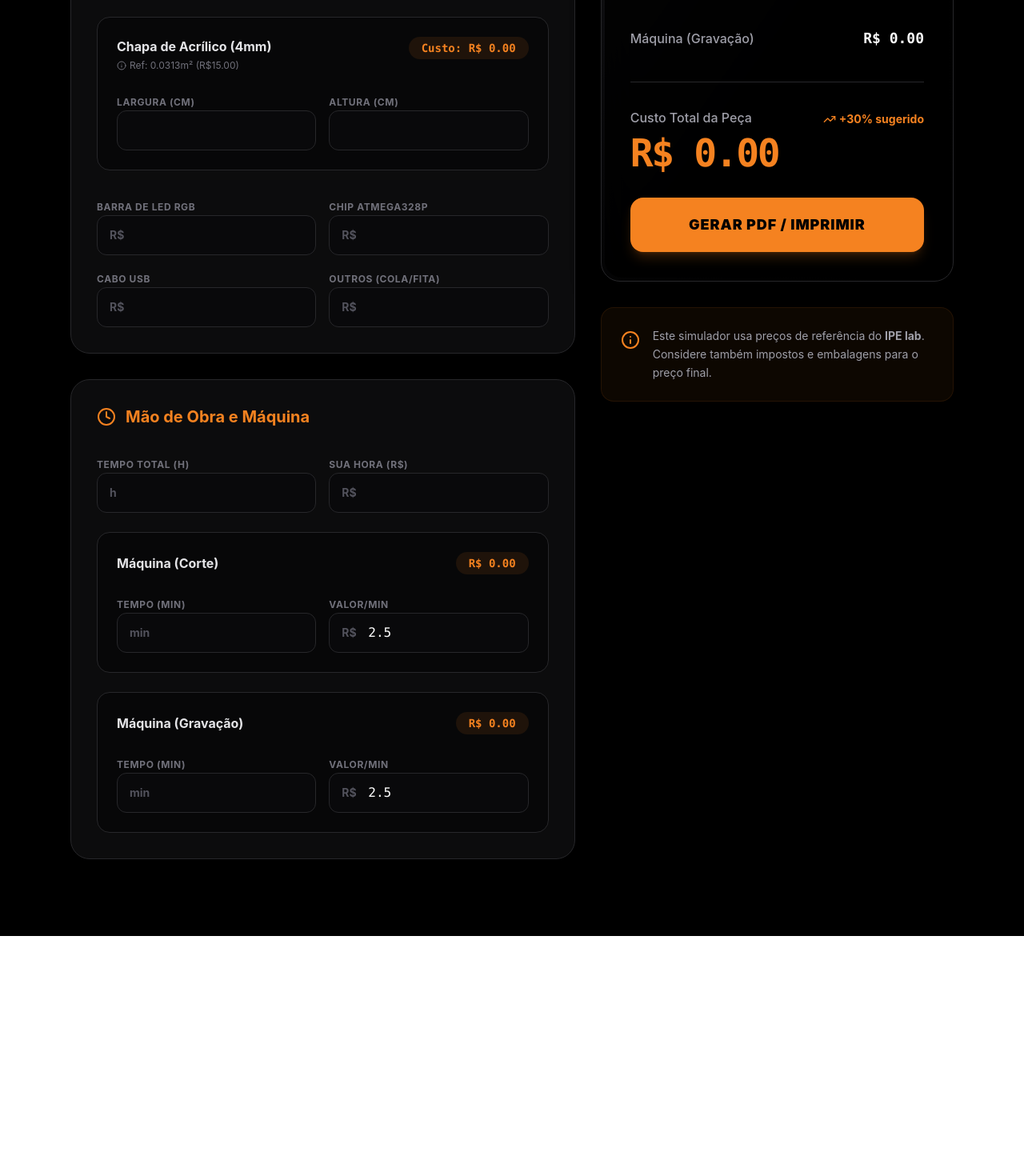
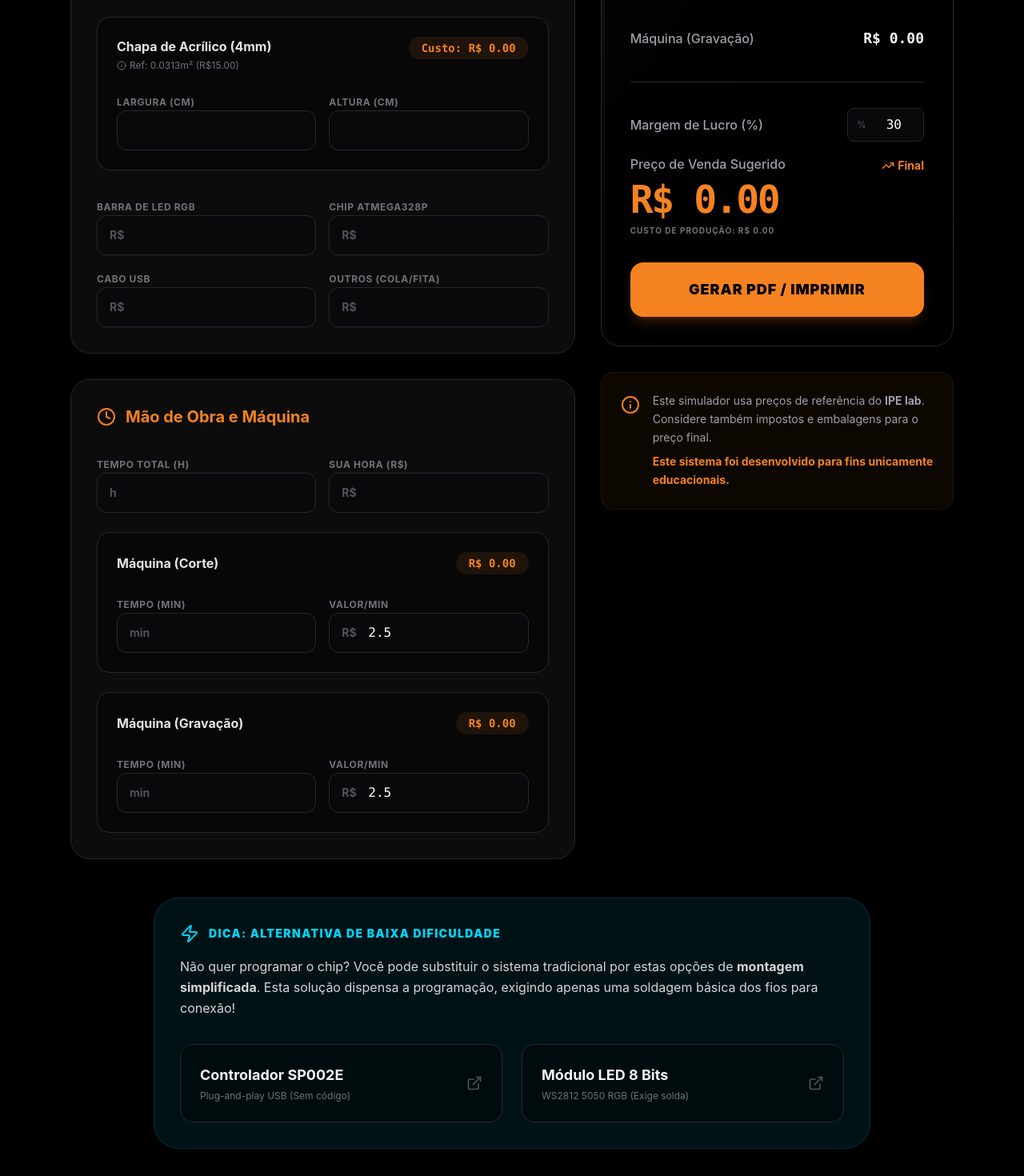
Before and after one commit to marceloengvs-hub/https-github.com-marceloengvs-hub-Oficina_Maker, a Next.js app: page /simulador in a window 1280 px wide. Shown: the part 660-2130 px from the top of the page at 80% size. Before the commit the page ends 1830 px from the top, so only its background shows below. Built offline with nearby package versions, Linux system fonts and the light colour scheme.

Commit message:
feat: melhorias no simulador de custos (alternativa simplificada, margem de lucro variável, aviso educacional e correção de hidratação)

```diff
--- a/app/simulador/page.tsx
+++ b/app/simulador/page.tsx
@@ -1,8 +1,8 @@
 'use client';
 
-import React, { useState } from 'react';
+import React, { useState, useEffect } from 'react';
 import Link from 'next/link';
-import { ArrowLeft, Calculator, Layers, Clock, TrendingUp, Info } from 'lucide-react';
+import { ArrowLeft, Calculator, Layers, Clock, TrendingUp, Info, ExternalLink, Zap } from 'lucide-react';
 import { motion } from 'motion/react';
 
 export default function SimuladorPage() {
@@ -21,6 +21,14 @@ export default function SimuladorPage() {
   const [machineRatePerMin, setMachineRatePerMin] = useState<number | string>(2.5);
   const [gravacaoTime, setGravacaoTime] = useState<number | string>("");
   const [gravacaoRatePerMin, setGravacaoRatePerMin] = useState<number | string>(2.5);
+  const [profitMargin, setProfitMargin] = useState<number | string>(30);
+  const [mounted, setMounted] = useState(false);
+
+  useEffect(() => {
+    setMounted(true);
+  }, []);
+
+
 
   const acrilicoPieces = [
     { area: 2.0, price: 410.0 }, { area: 1.0, price: 205.0 },
@@ -46,7 +54,9 @@ export default function SimuladorPage() {
   const materialCost = mdfCost + acrilicoCost + (Number(led) || 0) + (Number(chip) || 0) + (Number(cabo) || 0) + (Number(others) || 0);
   const laborCost = (Number(hours) || 0) * (Number(hourlyRate) || 0);
   const totalCost = materialCost + laborCost + machineCost + gravacaoCost;
+  const finalPrice = totalCost * (1 + (Number(profitMargin) || 0) / 100);
   const now = new Date();
+
 
   return (
     <div className="min-h-screen bg-black text-zinc-50 font-sans">
@@ -145,6 +155,8 @@ export default function SimuladorPage() {
                     <InputField label="Cabo USB" value={cabo} onChange={setCabo} />
                     <InputField label="Outros (Cola/Fita)" value={others} onChange={setOthers} />
                   </div>
+
+
                 </div>
               </section>
 
@@ -193,16 +205,26 @@ export default function SimuladorPage() {
                     <ResultRow label="Máquina (Gravação)" value={gravacaoCost} />
                   </div>
                   <div className="pt-8 border-t border-zinc-800">
+                    <div className="flex justify-between items-center mb-4">
+                      <span className="text-zinc-400 font-medium">Margem de Lucro (%)</span>
+                      <div className="relative w-24">
+                        <input type="number" value={profitMargin} onChange={(e) => setProfitMargin(e.target.value)}
+                          className="w-full bg-zinc-950 border border-zinc-800 rounded-lg py-2 px-3 text-white font-mono text-right focus:outline-none focus:border-[#F58220]" />
+                        <span className="absolute left-3 top-1/2 -translate-y-1/2 text-zinc-600 text-xs">%</span>
+                      </div>
+                    </div>
                     <div className="flex justify-between items-end mb-2">
-                      <span className="text-zinc-400 font-medium">Custo Total da Peça</span>
+                      <span className="text-zinc-400 font-medium">Preço de Venda Sugerido</span>
                       <span className="text-[#F58220] text-sm font-bold flex items-center gap-1">
-                        <TrendingUp className="w-4 h-4" /> +30% sugerido
+                        <TrendingUp className="w-4 h-4" /> Final
                       </span>
                     </div>
                     <div className="text-5xl font-black text-[#F58220] font-mono tracking-tighter">
-                      R$ {totalCost.toFixed(2)}
+                      R$ {finalPrice.toFixed(2)}
                     </div>
+                    <p className="text-[10px] text-zinc-500 mt-2 uppercase tracking-widest font-bold">Custo de produção: R$ {totalCost.toFixed(2)}</p>
                   </div>
+
                   <button onClick={() => window.print()}
                     className="w-full py-5 bg-[#F58220] hover:bg-[#ff8c2e] text-black font-black rounded-2xl transition-all shadow-lg shadow-[#F58220]/20 text-lg uppercase tracking-wider">
                     Gerar PDF / Imprimir
@@ -213,11 +235,50 @@ export default function SimuladorPage() {
                 <Info className="w-6 h-6 text-[#F58220] shrink-0 mt-1" />
                 <p className="text-sm text-zinc-400 leading-relaxed">
                   Este simulador usa preços de referência do <strong>IPE lab</strong>. Considere também impostos e embalagens para o preço final.
+                  <span className="block mt-2 text-[#F58220] font-bold">Este sistema foi desenvolvido para fins unicamente educacionais.</span>
                 </p>
+
               </div>
             </div>
           </div>
+
+          {/* ── ALTERNATIVA SIMPLIFICADA ── */}
+          <div className="mt-12 p-8 bg-cyan-500/10 rounded-[32px] border border-cyan-500/20 max-w-4xl mx-auto">
+            <div className="flex items-center gap-3 mb-4 text-cyan-400">
+              <Zap className="w-6 h-6" />
+              <span className="font-black uppercase tracking-widest text-sm">Dica: Alternativa de Baixa Dificuldade</span>
+            </div>
+            <p className="text-zinc-300 text-base mb-8 leading-relaxed">
+              Não quer programar o chip? Você pode substituir o sistema tradicional por estas opções de <strong>montagem simplificada</strong>.
+              Esta solução dispensa a programação, exigindo apenas uma soldagem básica dos fios para conexão!
+            </p>
+
+            <div className="grid grid-cols-1 md:grid-cols-2 gap-6">
+              <a href="https://pt.aliexpress.com/item/1005006498402209.html?spm=a2g0o.detail.pcDetailTopMoreOtherSeller.1.4fee5Dpt5DptMw&gps-id=pcDetailTopMoreOtherSeller&scm=1007.40050.354490.0&scm_id=1007.40050.354490.0&scm-url=1007.40050.354490.0&pvid=83a9fd45-b0cc-49d9-9f90-97a18261e3db&_t=gps-id%3ApcDetailTopMoreOtherSeller%2Cscm-url%3A1007.40050.354490.0%2Cpvid%3A83a9fd45-b0cc-49d9-9f90-97a18261e3db%2Ctpp_buckets%3A668%232846%238107%231934&pdp_ext_f=%7B%22order%22%3A%221130%22%2C%22eval%22%3A%221%22%2C%22sceneId%22%3A%2230050%22%2C%22fromPage%22%3A%22recommend%22%7D&pdp_npi=6%40dis%21BRL%213.72%213.56%21%21%210.69%210.66%21%402103212517773846670334931ef850%2112000037422676730%21rec%21BR%21%21ABX%211%210%21n_tag%3A-29910%3Bd%3Aaa4beed5%3Bm03_new_user%3A-29895&utparam-url=scene%3ApcDetailTopMoreOtherSeller%7Cquery_from%3A%7Cx_object_id%3A1005006498402209%7C_p_origin_prod%3A"
+                target="_blank" rel="noopener noreferrer"
+                className="flex items-center justify-between p-6 bg-black/40 border border-zinc-800 rounded-2xl hover:border-cyan-500/50 hover:bg-cyan-500/5 transition-all group">
+                <div className="flex flex-col">
+                  <span className="text-zinc-100 font-bold text-lg group-hover:text-white">Controlador SP002E</span>
+                  <span className="text-zinc-500 text-xs mt-1">Plug-and-play USB (Sem código)</span>
+                </div>
+                <ExternalLink className="w-5 h-5 text-zinc-600 group-hover:text-cyan-400" />
+              </a>
+
+              <a href="https://pt.aliexpress.com/item/32310683276.html?src=google&src=google&albch=apprmkt&albagn=182499396&albcp=20758697517&albag=&albad=&aff_short_key=_oFgTQeV&isdl=y&aff_platform=true&traffic_server_nav=true&gad_source=1&gad_campaignid=20758707111&gbraid=0AAAAADC-j-VafCvJlRKNGMUE4P0rndnmV&gclid=CjwKCAjwtcHPBhADEiwAWo3sJiwmTCJlCewdMnMAdIG3uHbbsSAfgkM66slYSqqnbMnfgulVmTK-9xoCs5gQAvD_BwE"
+                target="_blank" rel="noopener noreferrer"
+                className="flex items-center justify-between p-6 bg-black/40 border border-zinc-800 rounded-2xl hover:border-cyan-500/50 hover:bg-cyan-500/5 transition-all group">
+                <div className="flex flex-col">
+                  <span className="text-zinc-100 font-bold text-lg group-hover:text-white">Módulo LED 8 Bits</span>
+                  <span className="text-zinc-500 text-xs mt-1">WS2812 5050 RGB (Exige solda)</span>
+                </div>
+                <ExternalLink className="w-5 h-5 text-zinc-600 group-hover:text-cyan-400" />
+              </a>
+
+            </div>
+
+          </div>
         </main>
+
       </div>
 
       {/* ── LAYOUT EXCLUSIVO DE IMPRESSÃO (1 página A4) ── */}
@@ -228,9 +289,10 @@ export default function SimuladorPage() {
             <p>Oficina Maker — IPE lab</p>
           </div>
           <div className="meta">
-            <div>Gerado em: {now.toLocaleDateString('pt-BR')}</div>
-            <div>às {now.toLocaleTimeString('pt-BR')}</div>
+            <div>Gerado em: {mounted ? now.toLocaleDateString('pt-BR') : '--/--/----'}</div>
+            <div>às {mounted ? now.toLocaleTimeString('pt-BR') : '--:--:--'}</div>
           </div>
+
         </div>
 
         <div className="receipt-grid">
@@ -291,20 +353,23 @@ export default function SimuladorPage() {
               <div className="receipt-row"><span className="label">Mão de Obra</span><span className="value">R$ {laborCost.toFixed(2)}</span></div>
               <div className="receipt-row"><span className="label">Máquinas</span><span className="value">R$ {(machineCost + gravacaoCost).toFixed(2)}</span></div>
               <div className="receipt-row" style={{ marginTop: '6pt', paddingTop: '6pt', borderTop: '1pt solid #F58220' }}>
-                <span className="label" style={{ fontWeight: 900, fontSize: '11pt' }}>CUSTO TOTAL</span>
-                <span style={{ fontWeight: 900, fontSize: '14pt', color: '#F58220', fontFamily: 'monospace' }}>R$ {totalCost.toFixed(2)}</span>
+                <span className="label" style={{ fontWeight: 900, fontSize: '11pt' }}>PREÇO DE VENDA</span>
+                <span style={{ fontWeight: 900, fontSize: '14pt', color: '#F58220', fontFamily: 'monospace' }}>R$ {finalPrice.toFixed(2)}</span>
               </div>
               <div className="receipt-row" style={{ marginTop: '4pt' }}>
-                <span className="label" style={{ color: '#aaa', fontSize: '8pt' }}>Sugestão com 30% de lucro</span>
-                <span style={{ fontFamily: 'monospace', fontWeight: 700, color: '#888' }}>R$ {(totalCost * 1.3).toFixed(2)}</span>
+                <span className="label" style={{ color: '#aaa', fontSize: '8pt' }}>Margem de lucro ({profitMargin}%)</span>
+                <span style={{ fontFamily: 'monospace', fontWeight: 700, color: '#888' }}>Custo: R$ {totalCost.toFixed(2)}</span>
               </div>
+
             </div>
           </div>
         </div>
 
         <div className="receipt-footer">
           IPE lab — Oficina Maker | Este documento foi gerado automaticamente pelo Simulador de Custos.
+          <br/><strong>Este sistema foi desenvolvido para fins unicamente educacionais.</strong>
         </div>
+
       </div>
     </div>
   );
```
